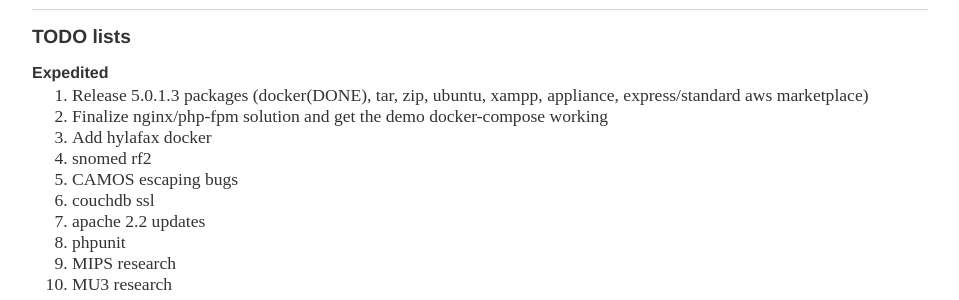
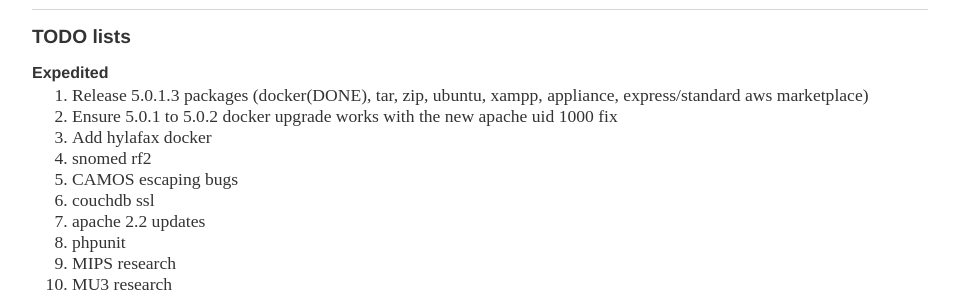
Before and after one commit to bradymiller/bradymiller.github.io, a Jekyll site: the page built from todo/index.md, in a window 1280 px wide. Shown: the part 174-474 px from the top of the page, without its empty margins (160-1119 px from the left). Built offline with Jekyll 4.4.1, drawn with Linux system fonts in a browser that asks for light colours; our own code applies the rules of GitHub Pages for plain Markdown files.

Commit message:
Update index.md

```diff
--- a/todo/index.md
+++ b/todo/index.md
@@ -5,7 +5,7 @@
 
 ### Expedited
 1. Release 5.0.1.3 packages (docker(DONE), tar, zip, ubuntu, xampp, appliance, express/standard aws marketplace)
-1. Finalize nginx/php-fpm solution and get the demo docker-compose working
+1. Ensure 5.0.1 to 5.0.2 docker upgrade works with the new apache uid 1000 fix
 1. Add hylafax docker
 1. snomed rf2
 1. CAMOS escaping bugs
```
